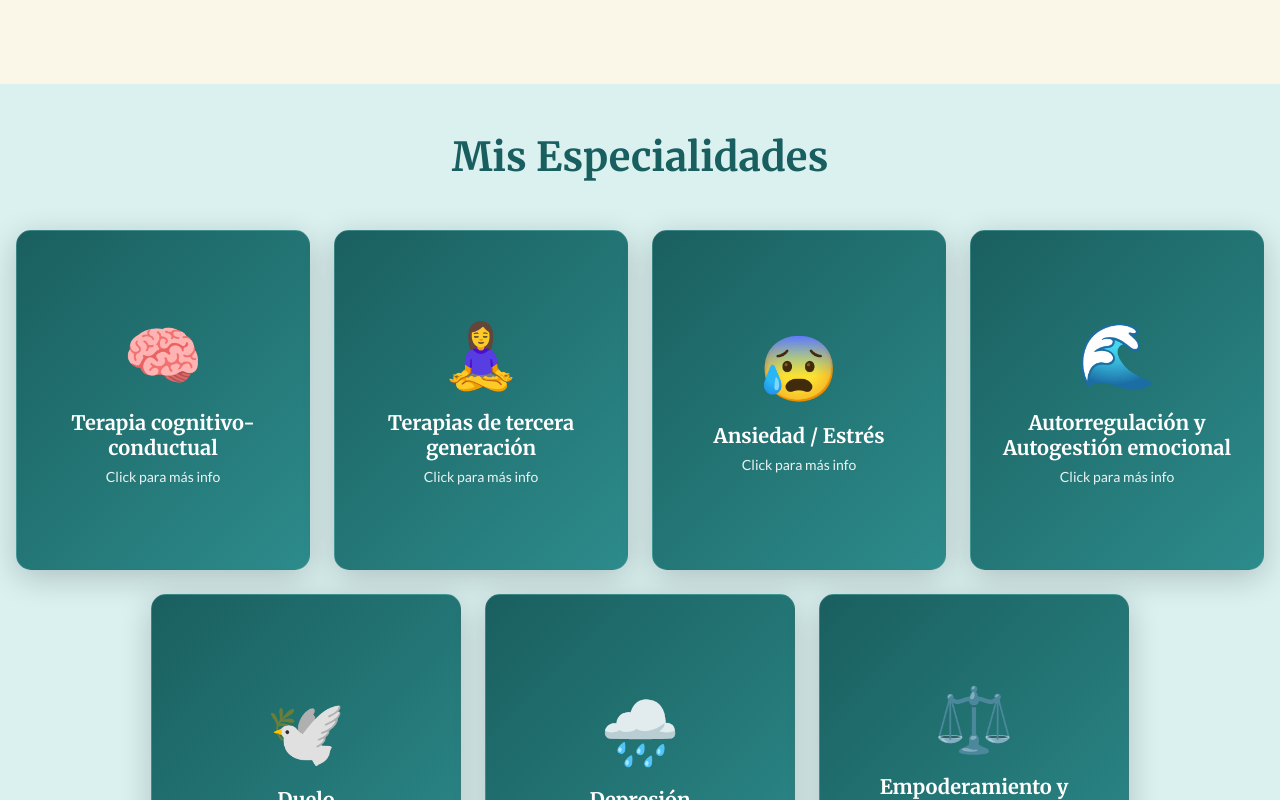
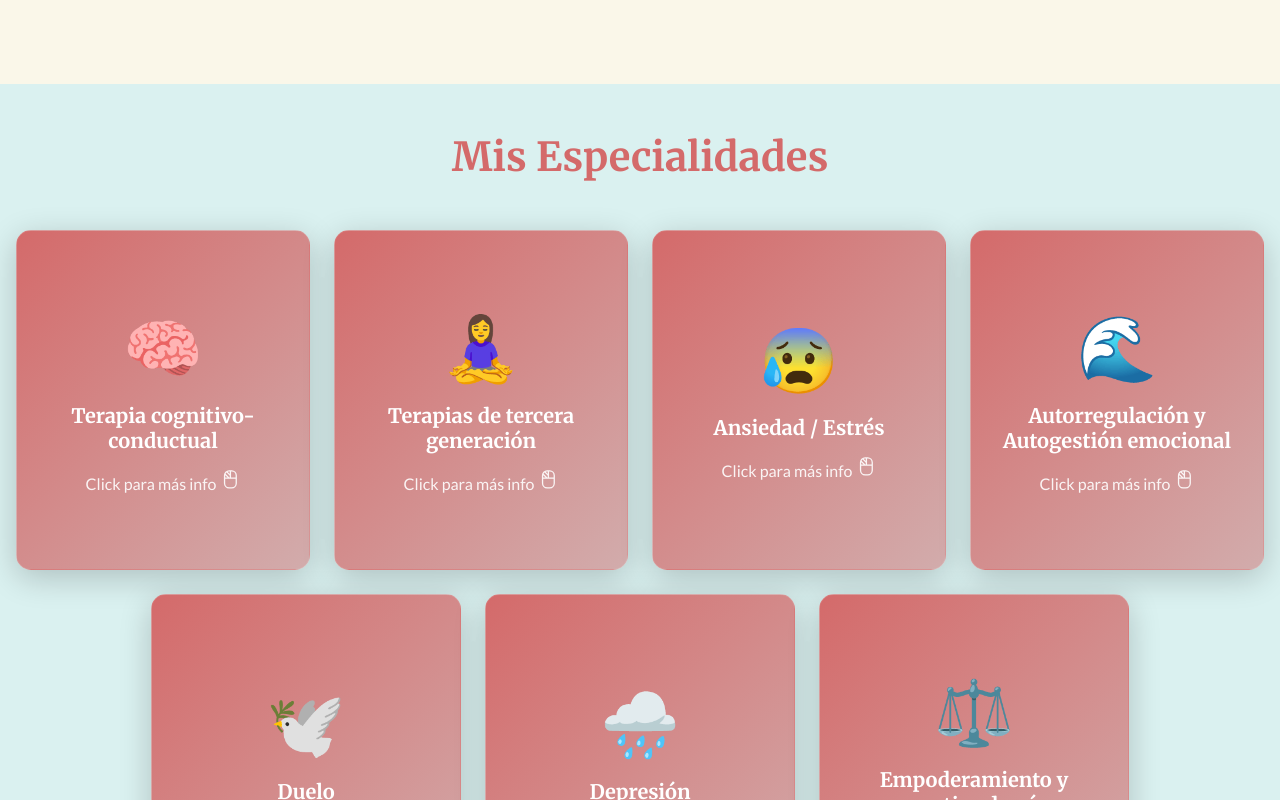
Before and after one commit to tadeo199928/psico_encuentros, a React (Vite) app: page / in a window 1280 px wide. Shown: the part 1960-2760 px from the top of the page. Built offline with nearby package versions, Linux system fonts and the light colour scheme.

Commit message:
fixing Style

```diff
--- a/src/components/AboutMe/ExtraCards.tsx
+++ b/src/components/AboutMe/ExtraCards.tsx
@@ -32,8 +32,11 @@ const ExtraCards = () => {
         whileTap={{ scale: 0.95 }}
         className="info-card"
       >
-        <h3 className="info-card-title">Me interesa lo que estoy viendo...</h3>
-        <h3 className="info-card-title"> 📖¿Como puedo Agendar Una Cita?</h3>
+        <h3 className="info-card-title">
+          Me interesa lo que estoy viendo...¿Como puedo Agendar Una Cita?
+          📖{" "}
+        </h3>
+
         <p className="info-card-text">
           1. Puedes escribir un correo con el formulario de la web o mensajería
           directa al siguiente link (solo WhatsApp):
--- a/src/components/AboutMe/SobreMi.css
+++ b/src/components/AboutMe/SobreMi.css
@@ -106,16 +106,15 @@
 
 .info-card-title {
   color: #d46a6a;
-  font-size: 1.5rem;
+  font-size: 2rem;
   font-weight: 700;
-  margin-bottom: 1rem;
+  margin-bottom: 2rem;
   text-align: center;
 }
 
 .info-card-text {
   color: #495366;
-  font-weight: 600;
-  line-height: 1.6;
+  font-size: 1.3rem;
 }
 
 .info-card-text a {
--- a/src/components/Areas/AreasFlipper.css
+++ b/src/components/Areas/AreasFlipper.css
@@ -5,7 +5,7 @@
 }
 
 .skills-title {
-  color: #1a5f5f;
+  color: #d46a6a;
   font-size: 2.5rem;
   font-weight: 700;
   text-align: center;
@@ -17,7 +17,7 @@
   flex-wrap: wrap;
   justify-content: center;
   gap: 1.5rem;
-  width: min(1300px, 100%);
+  width: min(1500px, 100%);
   margin: 0 auto;
   padding: 0 1rem;
 }
@@ -36,10 +36,6 @@
   height: 100%;
   transition: transform 0.6s;
   transform-style: preserve-3d;
-}
-
-.skill-card:hover .skill-card-inner {
-  transform: scale(1.05);
 }
 
 .skill-card-front,
@@ -61,7 +57,7 @@
 }
 
 .skill-card-front {
-  background: linear-gradient(135deg, #1a5f5f 0%, #2d8b8b 100%);
+  background: linear-gradient(135deg, #d46a6a 0%, #d2acac 100%);
   color: white;
 }
 
@@ -83,14 +79,25 @@
 }
 
 .skill-hint {
-  font-size: 0.875rem;
+  padding-top: 0.5rem;
+  font-size: 1rem;
   opacity: 0.9;
   color: white;
 }
 
+.skill-hint svg {
+    font-size: 1.3em;
+}
+
+.skill-back-title {
+  font-size: 1.2rem;
+  margin-bottom: 1rem;
+  color: #d46a6a;
+}
+
 .skill-description {
   color: #495366;
-  font-weight: 600;
+  font-size: 0.95rem;
   line-height: 1.6;
 }
 
--- a/src/components/Areas/AreasFlipper.tsx
+++ b/src/components/Areas/AreasFlipper.tsx
@@ -2,7 +2,7 @@ import { motion } from "framer-motion";
 import { useState } from "react";
 import type { AreasContent } from "./Areas";
 import "./AreasFlipper.css";
-
+import { PiMouseLeftClick } from "react-icons/pi";
 
 interface AreasFlipperProps {
   areas: AreasContent[];
@@ -35,6 +35,7 @@ const AreasFlipper = ({ areas }: AreasFlipperProps) => {
             key={index}
             initial={{ opacity: 0, scale: 0.5 }}
             whileInView={{ opacity: 1, scale: 1 }}
+            whileHover={{ scale: 1.06 }}
             transition={{ delay: index * 0.1, duration: 0.5 }}
             viewport={{ once: true }}
             className={`skill-card ${area.tag ? area.tag : ""}`}
@@ -49,10 +50,13 @@ const AreasFlipper = ({ areas }: AreasFlipperProps) => {
               <div className="skill-card-front">
                 <div className="skill-icon">{area.icon}</div>
                 <h3 className="skill-title">{area.title}</h3>
-                <p className="skill-hint">Click para más info</p>
+                <p className="skill-hint">
+                  Click para más info <PiMouseLeftClick />
+                </p>
               </div>
 
               <div className="skill-card-back">
+                <h3 className="skill-back-title">{area.title}:</h3>
                 <p className="skill-description">{area.description}</p>
               </div>
             </motion.div>
--- a/src/components/ContactCard/ContactCard.css
+++ b/src/components/ContactCard/ContactCard.css
@@ -50,6 +50,7 @@
   font-size: 2rem;
   color: #1a5f5f;
   background: rgba(26, 95, 95, 0.08);
+  border-radius: 999px;
 }
 
 .contact-btn {
--- a/src/components/ContactCard/ExtraInfoCard.css
+++ b/src/components/ContactCard/ExtraInfoCard.css
@@ -10,6 +10,7 @@
 }
 
 .extra-card-title {
+  font-size: 2rem;
   margin-bottom: 1rem;
   display: flex;
   justify-content: center;
@@ -17,8 +18,12 @@
   color: #d46a6a;
 }
 
-.extra-card-description a{
+.extra-card-description{
+  font-size: 1.3rem;
+  text-align: justify;
+}
 
-      text-decoration: none;
+.extra-card-description a {
+  text-decoration: none;
   color: #d46d6c;
 }
--- a/src/components/Email/ContactEmail.css
+++ b/src/components/Email/ContactEmail.css
@@ -18,6 +18,7 @@
 }
 
 .contact-form h3 {
+  font-size: 2rem;
   margin-bottom: 1rem;
   display: flex;
   justify-content: center;
--- a/src/components/Publicaciones/Publicaciones.css
+++ b/src/components/Publicaciones/Publicaciones.css
@@ -65,7 +65,7 @@
 
 .post-content p {
   color: #495366;
-  font-size: 0.95rem;
+  font-size: 1.3rem;
   line-height: 1.6;
   display: -webkit-box;
   -webkit-box-orient: vertical;
--- a/src/pages/Contacto.tsx
+++ b/src/pages/Contacto.tsx
@@ -11,7 +11,7 @@ const Contacto = () => (
       <ContactCard
         plataforma="Whatsapp"
         Icon={FaWhatsapp}
-        description="Mi número de WhatsApp es:"
+        description="Mi número de WhatsApp es: +584241821096"
         btnRef="https://wa.me/584241821096?text=Hola%2C%20quisiera%20agendar%20una%20cita."
         btnLabel="WhatsApp"
       />
```
